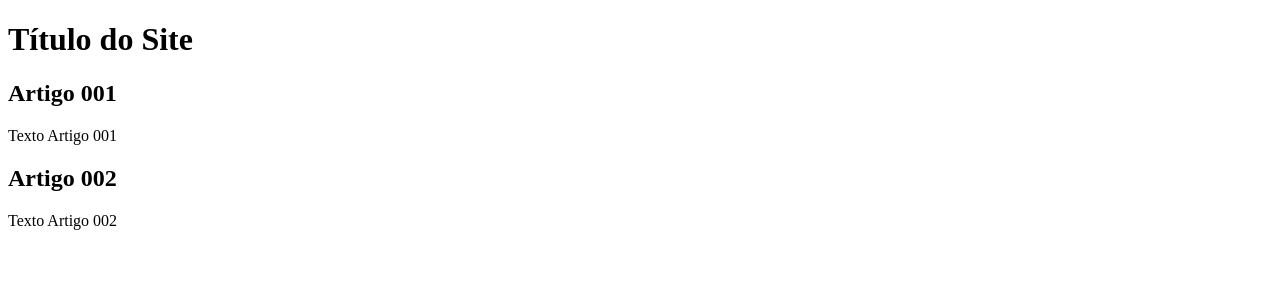
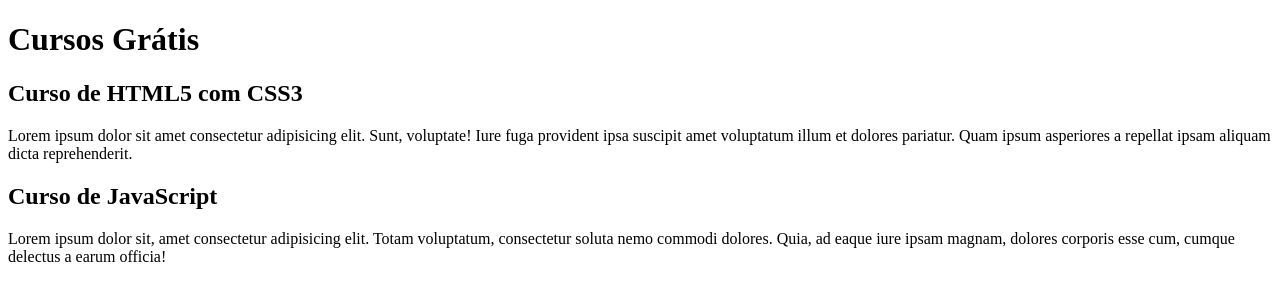
Before and after one commit to Leo-html-web/projeto-site, a plain HTML site: page index.html in a window 1280 px wide. Drawn offline with Linux system fonts and the light colour scheme.

Commit message:
Comecei a escrever o conteúdo

```diff
--- a/index.html
+++ b/index.html
@@ -9,15 +9,15 @@
 <body>
   <main>
     <header>
-      <h1>Título do Site</h1>
+      <h1>Cursos Grátis</h1>
     </header>
     <article>
-      <h2>Artigo 001</h2>
-      <p>Texto Artigo 001</p>
+      <h2>Curso de HTML5 com CSS3</h2>
+      <p>Lorem ipsum dolor sit amet consectetur adipisicing elit. Sunt, voluptate! Iure fuga provident ipsa suscipit amet voluptatum illum et dolores pariatur. Quam ipsum asperiores a repellat ipsam aliquam dicta reprehenderit.</p>
     </article>
     <article>
-      <h2>Artigo 002</h2>
-      <p>Texto Artigo 002</p>
+      <h2>Curso de JavaScript</h2>
+      <p>Lorem ipsum dolor sit, amet consectetur adipisicing elit. Totam voluptatum, consectetur soluta nemo commodi dolores. Quia, ad eaque iure ipsam magnam, dolores corporis esse cum, cumque delectus a earum officia!</p>
     </article>
   </main>
 </body>
```
